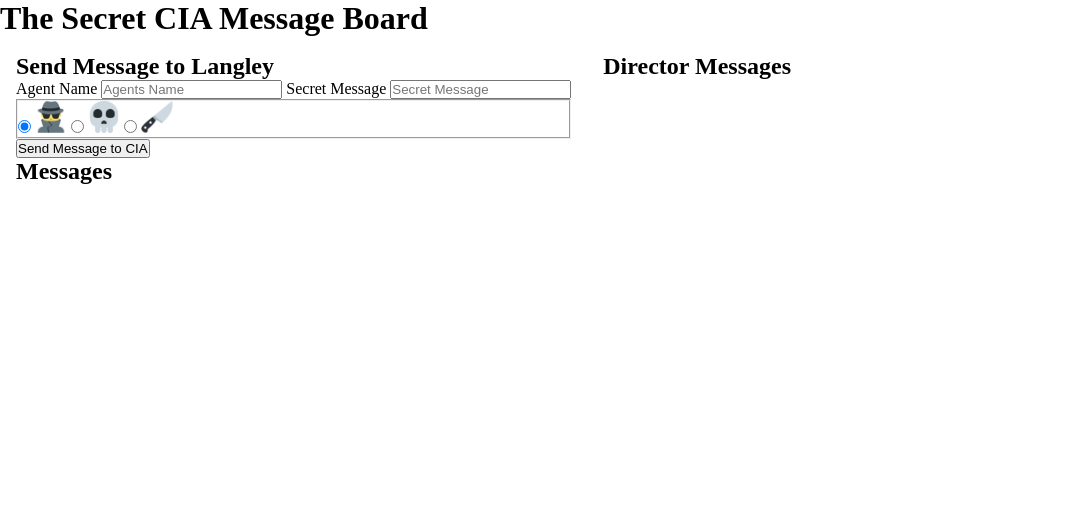
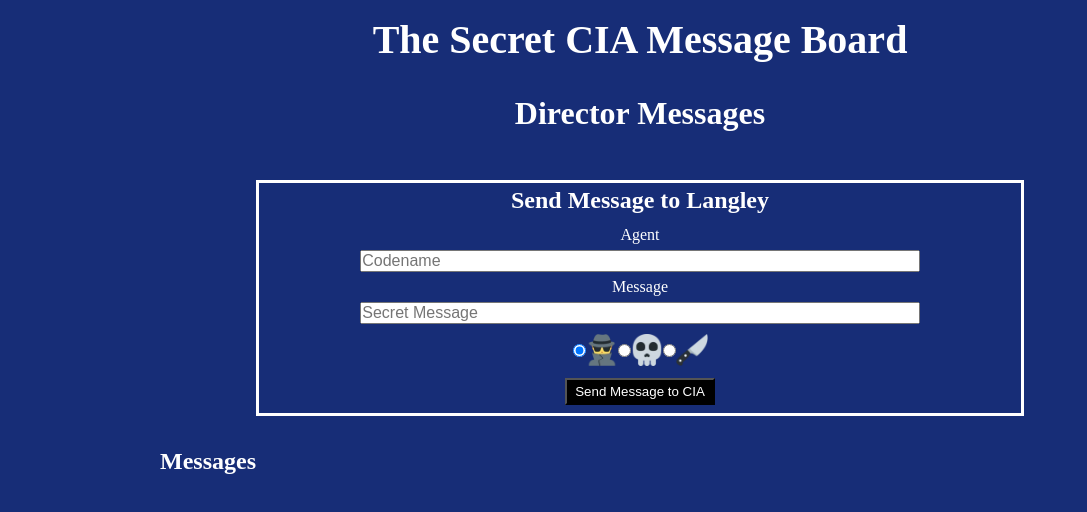
Before and after one commit to II-Paulus-II/project-week4, a website built with Vite: page client/index.html in a window 1280 px wide. Shown: the whole page, without its empty margins (0-1087 px from the left). Built offline with nearby package versions, Linux system fonts and the light colour scheme; files whose address does not match are found by name.

Commit message:
slightly better but still bad styling done

```diff
--- a/client/app.js
+++ b/client/app.js
@@ -47,8 +47,11 @@
   msgContainer.innerHTML = "";
   // loop through the messages and print them on the page
   messages.forEach(function (message) {
-  const msgDiv = document.createElement("div");
+    const msgDiv = document.createElement("div");
     msgDiv.classList.add("msgDiv");
+
+    const headerDiv = document.createElement("div");
+    headerDiv.classList.add("msgHeaderDiv");
 
     const h3 = document.createElement("h3");
     h3.classList.add("msgH3");
@@ -64,6 +67,9 @@
 
     const likesContainer = document.createElement("div");
     likesContainer.classList.add("msgLikesCont");
+
+    const numLikes = document.createElement("p");
+    numLikes.classList.add("msgNumLikes");
 
     const likes = document.createElement("p");
     likes.classList.add("msgLikes");
@@ -86,7 +92,7 @@
     img.alt = message.reaction;
     h3.textContent = message.agentName;
     p.textContent = message.secretMessage;
-    delButton.textContent = "delete";
+    delButton.textContent = "Delete";
     delButton.addEventListener("click", async function() {
       const deleteMsg = await fetch(`${serverLocation}/deletemsg`, {
         method: "POST",
@@ -97,7 +103,7 @@
       });
       console.log("pressed delete");
     });
-    likeButton.textContent = "like";
+    likeButton.textContent = "Dislike Message";
     likeButton.addEventListener("click", async function() {
       const likeMsg = await fetch(`${serverLocation}/likemsg`, {
         method: "POST",
@@ -108,12 +114,15 @@
       });
     });
     likes.textContent = message.likes;
+    numLikes.textContent = "Dislikes";
     msgContainer.appendChild(msgDiv);
-    msgDiv.appendChild(img);
-    msgDiv.appendChild(h3);
+    msgDiv.appendChild(headerDiv);
+    headerDiv.appendChild(img);
+    headerDiv.appendChild(h3);
+    headerDiv.appendChild(delButton);
     msgDiv.appendChild(p);
-    msgDiv.appendChild(delButton);
     msgDiv.appendChild(likesContainer);
+    likesContainer.appendChild(numLikes);
     likesContainer.appendChild(likes);
     likesContainer.appendChild(likeButton);
   });
--- a/client/index.html
+++ b/client/index.html
@@ -13,17 +13,32 @@
     <h1>The Secret CIA Message Board</h1>
   </header>
   <main>
+    <article class="directorMsgs">
       <section>
-      <div>
+        <h2>Director Messages</h2>
+      </section>
+      <section id="announcementContainer">
+      </section>
+    </article>
+    <article class="agentMsgs">
+      <section class="mainFormContainer">
+        <div class ="formTitle">
           <h2>Send Message to Langley</h2>
         </div>
-      <div>
+        <div class="mainForm">
           <form id="messageForm">
-          <label>Agent Name</label>
-          <input name="agentName" placeholder="Agents Name" />
-
-          <label>Secret Message</label>
-          <input name="secretMessage" placeholder="Secret Message" />
+            <div class="textInputs">
+              <label>Agent</label>
+            </div>
+            <div class="textInputs">
+              <input class="theInputFields" name="agentName" placeholder="Codename" />
+            </div>
+            <div class="textInputs">
+              <label>Message</label>
+            </div>
+            <div class="textInputs">
+              <input class="theInputFields" name="secretMessage" placeholder="Secret Message" />
+            </div>
             <fieldset class="reactions">
               <input type="radio" name="reaction" value="watchful" checked>
               <img class="sendImg" id="watchfulImage" src="./images/watchful.webp" alt="watchful">
@@ -32,22 +47,20 @@
               <input type="radio" name="reaction" value="threat">
               <img class="sendImg" id="threatImage" src="./images/threat.webp" alt="threat">
             </fieldset>
-          <button>Send Message to CIA</button>
+            <div class="centerButton">
+              <button class="formButton">Send Message to CIA</button>
+            </div>
           </form>
         </div>
+      </section>
+      <section class="previousMessages">
         <div>
           <h2>Messages</h2>
         </div>
         <div id="messageContainer">
         </div>
       </section>
-    <section>
-      <div>
-        <h2>Director Messages</h2>
-      </div>
-      <div id="announcementContainer">
-      </div>
-    </section>
+    </article>
   </main>
 </body>
 </html>
--- a/client/style.css
+++ b/client/style.css
@@ -2,17 +2,129 @@
   box-sizing: border-box;
   margin: 0;
   padding: 0;
+  color: white;
+}
+
+html {
+  background: #172d77;
+}
+
+body {
+  max-width: 1200px;
+  margin: auto;
+}
+
+header {
+  display: flex;
+  justify-content: center;
+}
+
+header h1 {
+  margin: 1rem 0;
+  font-size: 2.5rem;
+  font-weight: 900;
 }
 
 main {
   display: flex;
-  flex-direction: row;
+  flex-direction: column;
 }
 
-section {
+article {
   display: flex;
   flex-direction: column;
-  margin: 1rem;
+}
+
+.directorMsgs {
+  max-width: 1000px;
+  margin: 1rem auto;
+  display: flex;
+  justify-content: center;
+}
+
+.directorMsgs h2 {
+  text-align: center;
+  font-size: 2rem;
+  font-weight: 800;
+}
+
+.directorMsgs h3 {
+  text-align: center;
+  font-size: 1.5rem;
+  font-weight: 700;
+}
+
+.directorMsgs p {
+  text-align: center;
+  font-size: 1.2rem;
+  font-weight: 500;
+}
+
+.agentMsgs {
+  width: 80%;
+  margin: 1rem auto;
+  display: flex;
+  justify-content: center;
+}
+
+.mainFormContainer {
+  margin: 1rem auto;
+  width: 80%;
+  border: 3px solid white;
+  display: flex;
+  flex-direction: column;
+  justify-content: center;
+}
+
+.formTitle {
+  text-align: center;
+  padding: 4px;
+}
+
+.mainForm {
+  margin: 4px;
+  display: flex;
+  flex-direction: column;
+  justify-content: center;
+}
+
+.textInputs {
+  padding: 2px;
+  margin: 2px;
+  text-align: center;
+  font-weight: 500;
+}
+
+.theInputFields {
+  width: 75%;
+  font-size: 1rem;
+}
+
+.reactions {
+  margin: 4px;
+  padding: 4px;
+  display:flex;
+  flex-direction: row;
+  justify-content:center;
+  align-items: center;
+  border: none;
+}
+
+.centerButton {
+  display: flex;
+  justify-content: center;
+  align-items: center;
+}
+
+.formButton, .msgDbutton, .msgLikeBut {
+  background: black;
+  padding: 4px 8px;
+  margin: 4px;
+}
+
+.previousMessages {
+  width: 100%;
+  margin: 1rem auto;
 }
 
 .sendImg {
@@ -21,34 +133,41 @@
 }
 
 .msgDiv {
-  border: 3px solid black;
+  border: 3px solid white;
+  margin: 3px;
+}
+
+.msgHeaderDiv, .msgLikesCont {
+  margin: 4px;
+  padding: 4px 8px;
+  gap: 1rem;
+  display: flex;
+  flex-direction: row;
+  justify-content: center;
+  align-items: center;
+}
+
+.msgH3, .msgP {
+  text-align: center;
 }
 
 .msgH3 {
-
+  font-size: 1.4rem;
 }
 
 .msgP {
-
+  font-size: 1.2rem;
 }
 
 .msgImg {
-  height: 1.5rem;
-  width: 1.5rem;
+  height: 1.4rem;
+  width: 1.4rem;
 }
 
-.msgDbutton {
-
+.msgLikes, .msgNumLikes {
+  font-size: 1rem;
 }
 
-.msgLikesCont {
-
+.msgNumLikes {
+  text-decoration: underline;
 }
-
-.msgLikes {
-
-}
-
-.msgLikeBut {
-
-}
```
Lines whose indentation alone changed are shown as unchanged.
